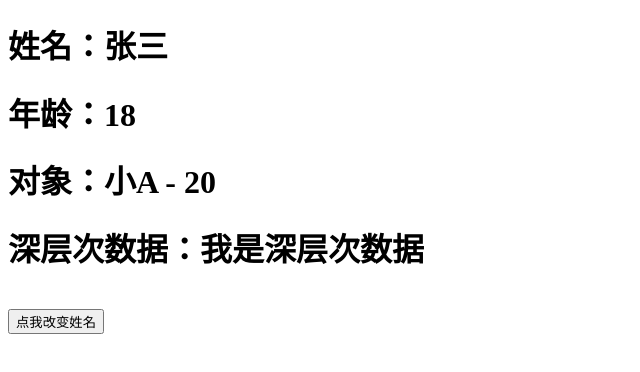
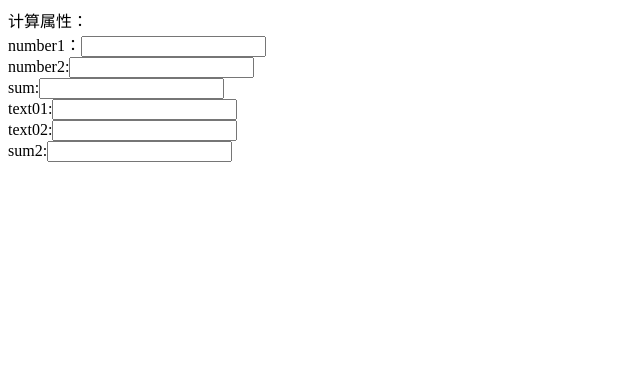
Before and after one commit to cz1120/first-vue-cli, a Vue app: page / in a window 1280 px wide. Shown: the top 372 px of the page, without its empty margins (0-640 px from the left). Built offline with nearby package versions, Linux system fonts and the light colour scheme.

Commit message:
其他组合式API

```diff
--- a/src/App.vue
+++ b/src/App.vue
@@ -3,7 +3,7 @@
 </template>
 
 <script >
-import HelloWorld from './components/vue3-003.vue'
+import HelloWorld from './components/vue3-007.vue'
 
 export default {
   name: 'App',
--- a/src/components/vue3-001.vue
+++ b/src/components/vue3-001.vue
@@ -2,6 +2,7 @@
   <div class="hello">
     hello world !!!
     <button @click="btn">点我</button>
+    <p>{{res}}</p>
   </div>
 </template>
 
@@ -12,6 +13,7 @@ export default {
     const res = '123'
 
     const btn = () => {
+      res = '456'
       console.log('执行btn函数...',res)
     }
 
--- a/src/components/vue3-003.vue
+++ b/src/components/vue3-003.vue
@@ -1,7 +1,7 @@
 <template>
     <div>
-        <h1>姓名：{{ name }}</h1>
-        <h1>年龄：{{ age }}</h1>
+        <h1>姓名：{{ obj.name }}</h1>
+        <h1>年龄：{{ obj.age }}</h1>
         <h1>对象：{{ obj.name }} - {{ obj.age }}</h1>
         <h1>深层次数据：{{ obj.pro.a.b[0] }}</h1>
         <br>
@@ -17,8 +17,8 @@ export default {
         const name = '张三'
         const age = 18
         const obj = reactive({
-            name:'小A',
-            age:20,
+            name,
+            age,
             pro:{
                 a:{
                     b:['我是深层次数据']
--- /dev/null
+++ b/src/components/vue3-007.vue
@@ -0,0 +1,39 @@
+<template>
+    <div>
+        计算属性：<br>
+        number1：<input type="number" v-model="number1"> <br>
+        number2:<input type="number" v-model="number2" > <br>
+        sum:<input type="number" v-model="sum">
+        <br>
+        text01:<input type="text" v-model="str1"> <br>
+        text02:<input type="text" v-model="str2" > <br>
+        sum2:<input type="text" v-model="sum2">
+    </div>
+</template>
+
+<script>
+import { ref,computed, reactive, toRefs } from 'vue'
+export default {
+    setup() {
+        // const number1 = ref(0)
+        // const number2 = ref(0)
+        // const sum = computed(() => number1.value + number2.value)
+        const number1 = ''
+        const number2 = ''
+        const res = reactive({ number1, number2 })
+        const sum = computed(() => res.number1 + res.number2)
+
+        const str1 = ''
+        const str2 = ''
+        const res2 = reactive({ str1, str2 })
+        const sum2 = computed(() => res2.str1 + res2.str2)
+        return { ...toRefs(res),...toRefs(res2),sum,sum2 }
+
+    }
+}
+</script>
+
+<style lang="scss" scoped>
+
+
+</style>
```
Also changed, not shown: src/components/vue3-004.vue (added, +37 -0 lines), src/components/vue3-005.vue (added, +46 -0 lines), src/components/vue3-006.vue (added, +30 -0 lines).
